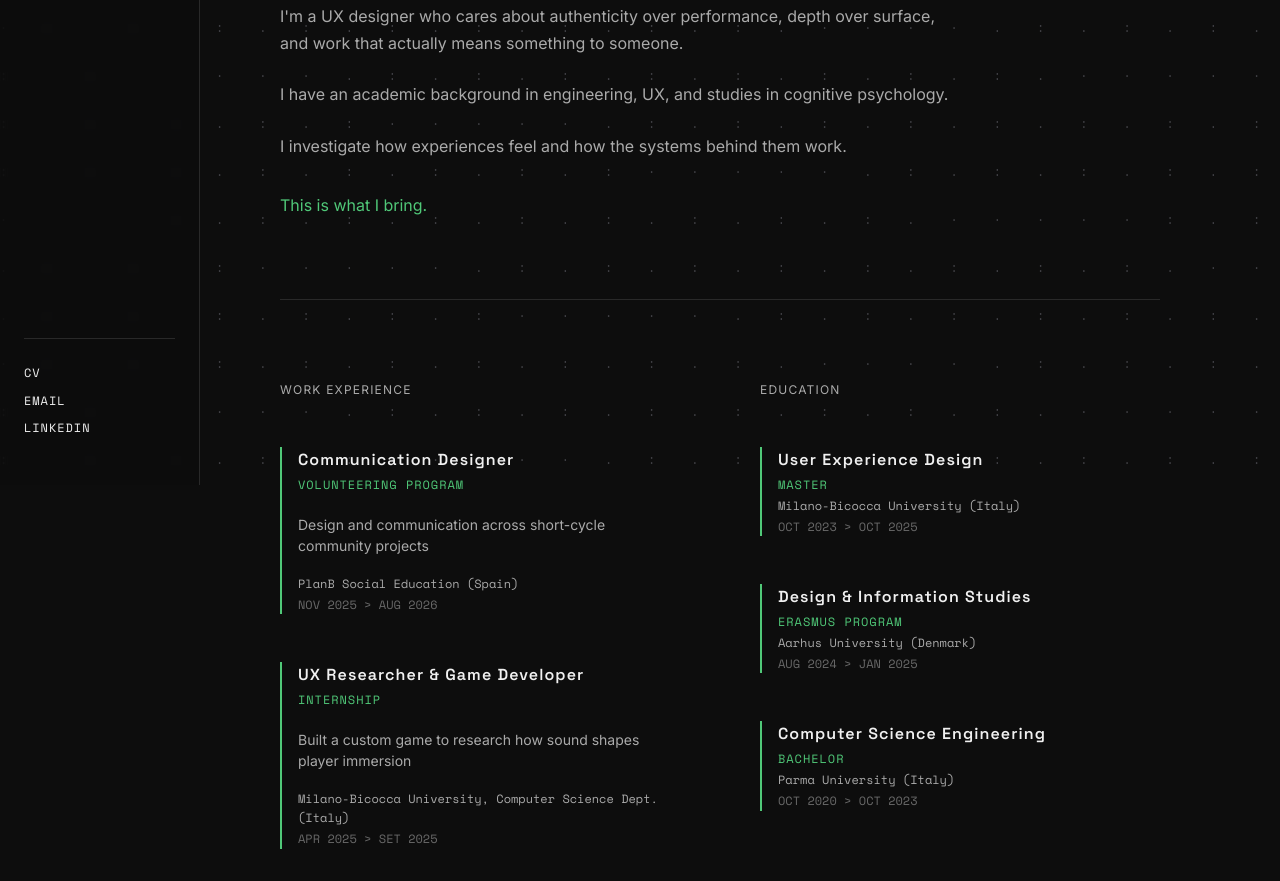
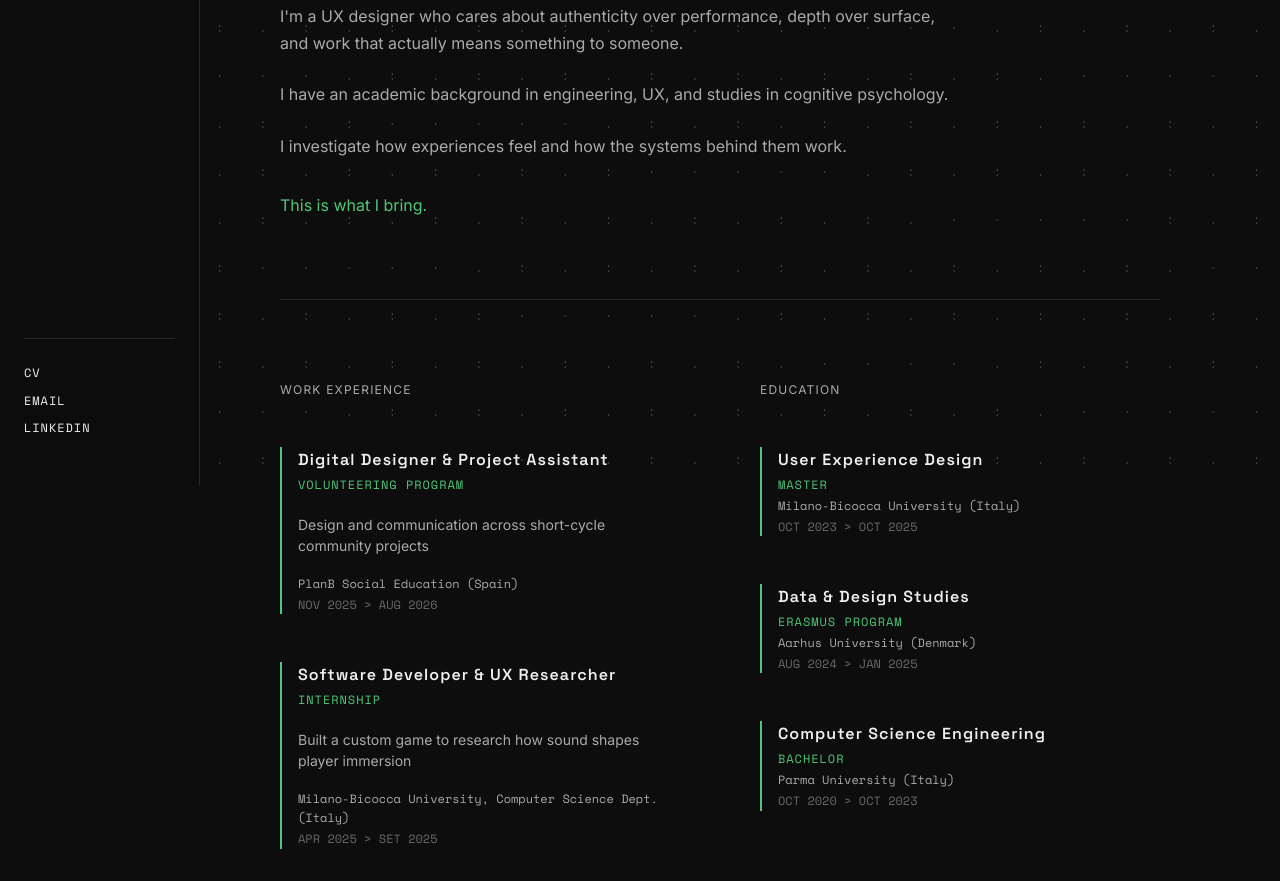
Before and after one commit to LorenzDev00/LorenzDev00.github.io, a plain HTML site: page about.html in a window 1280 px wide. Shown: the part 315-1196 px from the top of the page. Drawn offline with nearby package versions, Linux system fonts and the light colour scheme.

Commit message:
Update about.html

```diff
--- a/about.html
+++ b/about.html
@@ -84,7 +84,7 @@
           <div class="entry-list">
 
             <div class="timeline-entry">
-              <h3 class="entry-title">Communication Designer</h3>
+              <h3 class="entry-title">Digital Designer & Project Assistant</h3>
               <span class="entry-type">VOLUNTEERING PROGRAM</span>
               <p class="entry-description">Design and communication across short-cycle community projects</p>
               <p class="entry-org">PlanB Social Education (Spain)</p>
@@ -92,7 +92,7 @@
             </div>
 
             <div class="timeline-entry">
-              <h3 class="entry-title">UX Researcher & Game Developer</h3>
+              <h3 class="entry-title">Software Developer & UX Researcher</h3>
               <span class="entry-type">INTERNSHIP</span>
               <p class="entry-description">Built a custom game to research how sound shapes player immersion</p>
               <p class="entry-org">Milano-Bicocca University, Computer Science Dept. (Italy)</p>
@@ -123,7 +123,7 @@
             </div>
 
             <div class="timeline-entry">
-              <h3 class="entry-title">Design & Information Studies</h3>
+              <h3 class="entry-title">Data & Design Studies</h3>
               <span class="entry-type">ERASMUS PROGRAM</span>
               <p class="entry-org">Aarhus University (Denmark)</p>
               <p class="entry-dates">AUG 2024 > JAN 2025</p>
```
